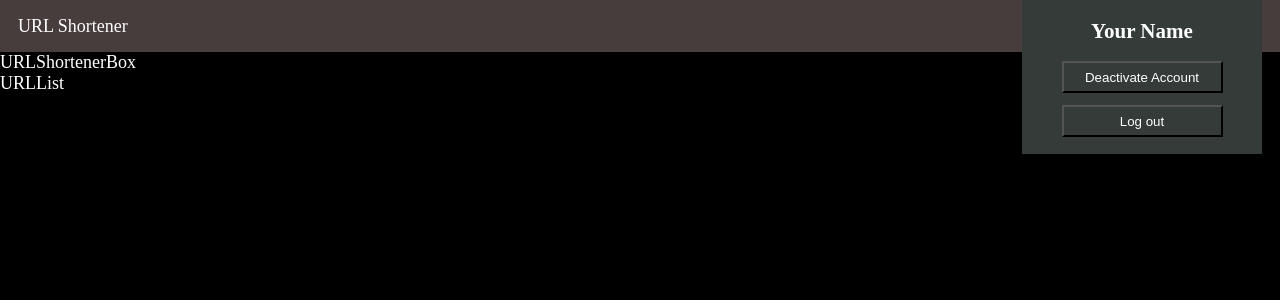
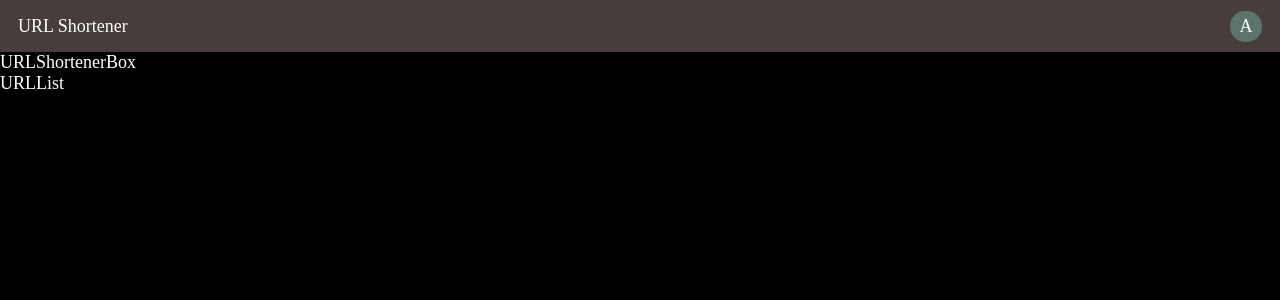
Before and after one commit to Sahil-4/url-shortener, a React (Vite) app: page / in a window 1280 px wide. Shown: the top 300 px of the page. Built offline with nearby package versions, Linux system fonts and the light colour scheme.

Commit message:
completed profile component UI part

```diff
--- a/src/App.css
+++ b/src/App.css
@@ -15,6 +15,12 @@
     padding: 5px;
 }
 
+.profile-close {
+    width: 32px;
+    border-radius: 15px;
+    background: #5b756e;
+}
+
 .profile>* {
     background: #343b39;
     height: 32px;
--- a/src/Components/Profile.jsx
+++ b/src/Components/Profile.jsx
@@ -1,7 +1,32 @@
+import { useState } from "react";
 
 function Profile({ logOut }) {
+  const [view, setView] = useState("close");
+
+  const handleOpen = () => {
+    setView("open");
+    document.addEventListener("click", handleClose, true);
+  };
+
+  const handleClose = () => {
+    setView("close");
+    document.removeEventListener("click", handleClose, true);
+  };
+
   return (
-    <div className="profile">
+    <>
+      <div
+        className={`pointer profile profile-close ${
+          view === "close" ? "" : "hidden"
+        }`}
+        onClick={handleOpen}
+      >
+        A
+      </div>
+      <div
+        className={`profile ${view === "close" ? "hidden" : ""}`}
+        onClick={handleClose}
+      >
         <h3 className="text pointer">Your Name</h3>
         <button className="text pointer" onClick={logOut}>
           Deactivate Account
@@ -10,6 +35,7 @@ function Profile({ logOut }) {
           Log out
         </button>
       </div>
+    </>
   );
 }
 
--- a/style.css
+++ b/style.css
@@ -28,3 +28,7 @@ body {
 .pointer {
     cursor: pointer;
 }
+
+.hidden {
+    display: none;
+}
```
Lines whose indentation alone changed are shown as unchanged.
